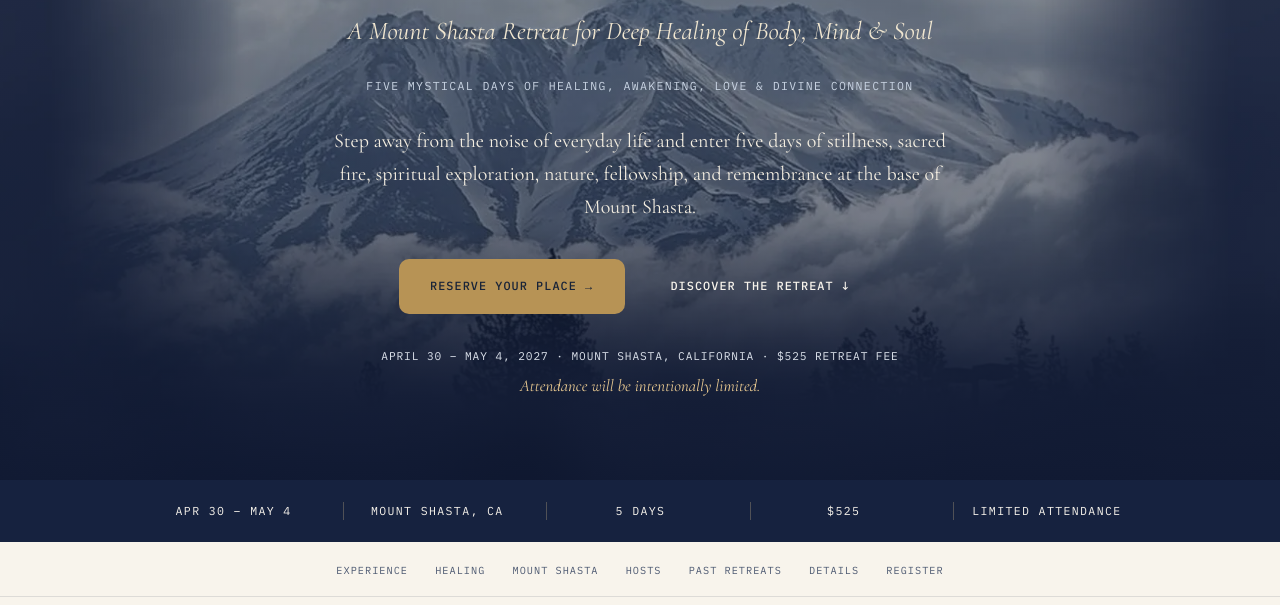
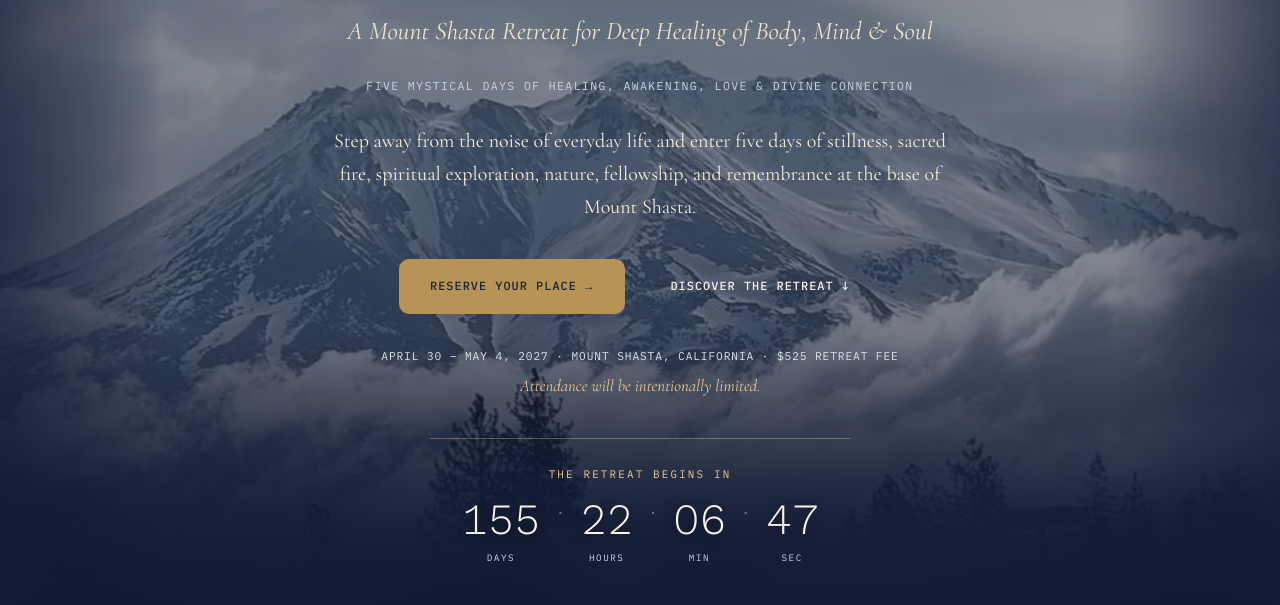
Before and after one commit to lightmirrorfield/revbillmcdonald-site, a plain HTML site: page mount-shasta-retreat-2027/index.html in a window 1280 px wide. Shown: the part 347-952 px from the top of the page. Drawn offline with nearby package versions, Linux system fonts and the light colour scheme.

Commit message:
Add a countdown to the 2027 Mount Shasta retreat page
Co-Authored-By: Claude Sonnet 5.5 <noreply@anthropic.com>

```diff
--- a/mount-shasta-retreat-2027/index.html
+++ b/mount-shasta-retreat-2027/index.html
@@ -132,6 +132,15 @@
   .hero .practical{ font-family:'IBM Plex Mono',monospace; font-size:.7rem; letter-spacing:.08em; text-transform:uppercase; color:#DDE3EC; margin-top:2rem; line-height:1.9; }
   .hero .limited{ font-family:'Cormorant Garamond',serif; font-style:italic; font-size:1.05rem; color:#EBCB92; margin-top:.2rem; }
 
+  .countdown{ margin-top:2.4rem; padding-top:1.6rem; border-top:1px solid rgba(235,203,146,.35); display:inline-block; min-width:min(100%,420px); }
+  .cd-k{ font-family:'IBM Plex Mono',monospace; font-size:.68rem; letter-spacing:.2em; text-transform:uppercase; color:#EBCB92; margin-bottom:.9rem; }
+  .cd-row{ display:flex; justify-content:center; align-items:flex-start; gap:1.1rem; }
+  .cd-u{ text-align:center; min-width:3.2rem; }
+  .cd-n{ display:block; font-family:'Work Sans',sans-serif; font-weight:300; font-size:clamp(1.9rem,5.6vw,2.7rem); line-height:1; color:var(--ivory); font-variant-numeric:tabular-nums; text-shadow:0 2px 14px rgba(0,0,0,.45); }
+  .cd-l{ display:block; font-family:'IBM Plex Mono',monospace; font-size:.58rem; letter-spacing:.16em; text-transform:uppercase; color:#C9D4E3; margin-top:.5rem; }
+  .cd-s{ color:rgba(235,203,146,.5); font-size:1.6rem; line-height:1; margin-top:.15rem; }
+  .countdown.is-live .cd-row, .countdown.is-over .cd-row{ display:none; }
+  .countdown .cd-msg{ font-family:'Cormorant Garamond',serif; font-style:italic; font-size:1.5rem; color:var(--ivory); }
   .quickbar{ background:var(--midnight-2); color:var(--ivory); padding:1.4rem 1.5rem; }
   .quickbar ul{ list-style:none; max-width:1000px; margin:0 auto; display:grid; grid-template-columns:repeat(5,1fr); gap:1rem; text-align:center; }
   .quickbar li{ font-family:'IBM Plex Mono',monospace; font-size:.72rem; letter-spacing:.12em; text-transform:uppercase; line-height:1.5; }
@@ -425,6 +434,18 @@
     </div>
     <p class="practical">April 30 &ndash; May 4, 2027 &middot; Mount Shasta, California &middot; $525 Retreat Fee</p>
     <p class="limited">Attendance will be intentionally limited.</p>
+    <div class="countdown" id="countdown" role="timer" aria-label="Time until the retreat begins on April 30, 2027">
+      <div class="cd-k" id="cdLabel">The Retreat Begins In</div>
+      <div class="cd-row" id="cdRow">
+        <div class="cd-u"><span class="cd-n" id="cdD">000</span><span class="cd-l">Days</span></div>
+        <span class="cd-s" aria-hidden="true">&middot;</span>
+        <div class="cd-u"><span class="cd-n" id="cdH">00</span><span class="cd-l">Hours</span></div>
+        <span class="cd-s" aria-hidden="true">&middot;</span>
+        <div class="cd-u"><span class="cd-n" id="cdM">00</span><span class="cd-l">Min</span></div>
+        <span class="cd-s" aria-hidden="true">&middot;</span>
+        <div class="cd-u"><span class="cd-n" id="cdS">00</span><span class="cd-l">Sec</span></div>
+      </div>
+    </div>
   </div>
 </section>
 
@@ -758,6 +779,22 @@
     btns.forEach(function(b){ b.addEventListener('click', function(e){ if (b.getAttribute('aria-disabled') === 'true') e.preventDefault(); }); });
     settle();
 
+    /* countdown to the retreat (Pacific time) */
+    var start = new Date('2027-04-30T00:00:00-07:00').getTime(), end = new Date('2027-05-04T23:59:59-07:00').getTime();
+    var cd = document.getElementById('countdown'), lab = document.getElementById('cdLabel');
+    var eD = document.getElementById('cdD'), eH = document.getElementById('cdH'), eM = document.getElementById('cdM'), eS = document.getElementById('cdS');
+    function pad(n, w){ n = String(n); while (n.length < w) n = '0' + n; return n; }
+    function tick(){
+      var now = Date.now();
+      if (now >= end){ cd.classList.add('is-over'); lab.innerHTML = '<span class="cd-msg">This gathering has taken place.</span>'; return false; }
+      if (now >= start){ cd.classList.add('is-live'); lab.innerHTML = '<span class="cd-msg">The retreat is under way.</span>'; return false; }
+      var d = start - now;
+      eD.textContent = pad(Math.floor(d / 86400000), 3); eH.textContent = pad(Math.floor(d % 86400000 / 3600000), 2);
+      eM.textContent = pad(Math.floor(d % 3600000 / 60000), 2); eS.textContent = pad(Math.floor(d % 60000 / 1000), 2);
+      return true;
+    }
+    if (tick()){ var iv = setInterval(function(){ if (!tick()) clearInterval(iv); }, 1000); }
+
     /* anchor nav highlight */
     var links = [].slice.call(document.querySelectorAll('.anchor-nav a'));
     var map = links.map(function(a){ return document.getElementById(a.getAttribute('href').slice(1)); });
```
